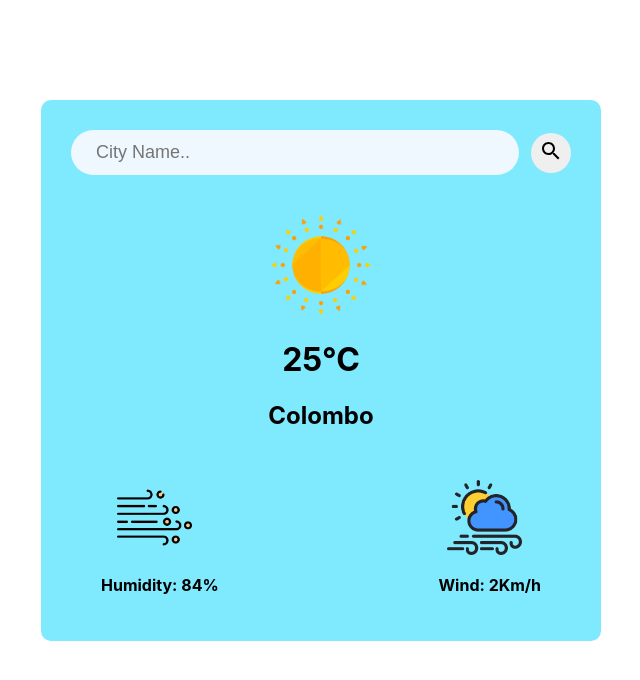
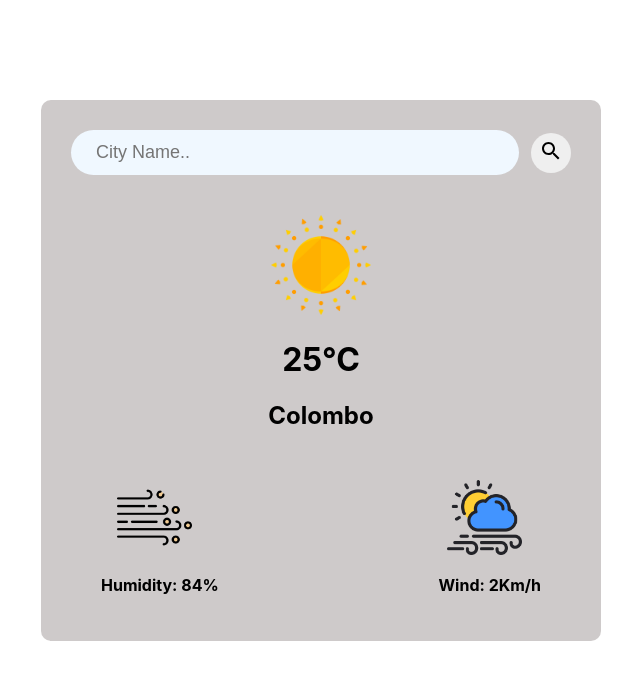
Before and after one commit to KushaRa/SkyTrack-Weather-Application, a React (Create React App) app: page / in a window 1280 px wide. Shown: the top 680 px of the page, without its empty margins (459-1099 px from the left). Built offline with nearby package versions, Linux system fonts and the light colour scheme; no server answers.

Commit message:
added background video

```diff
--- a/src/Pages/WeatherPage.css
+++ b/src/Pages/WeatherPage.css
@@ -8,7 +8,7 @@
 
     width:500px;
     padding:30px;
-   background: rgba(0, 211, 253, 0.5);
+  background-color: rgba(157, 149, 149, 0.5);
     margin:50px auto;
     border-radius: 10px;
     margin-left: 500px;
--- a/src/Pages/WeatherPage.jsx
+++ b/src/Pages/WeatherPage.jsx
@@ -69,7 +69,7 @@ const Weather = () => {
 
           switch (res.data.weather[0].main) {
             case "Clouds":
-              imagePath =windy;
+              imagePath =clouds;
               break;
             case "Drizzle":
               imagePath = drizzle;
```
Also changed, not shown: 1 other file (tests, documents, lock files or other folders).
